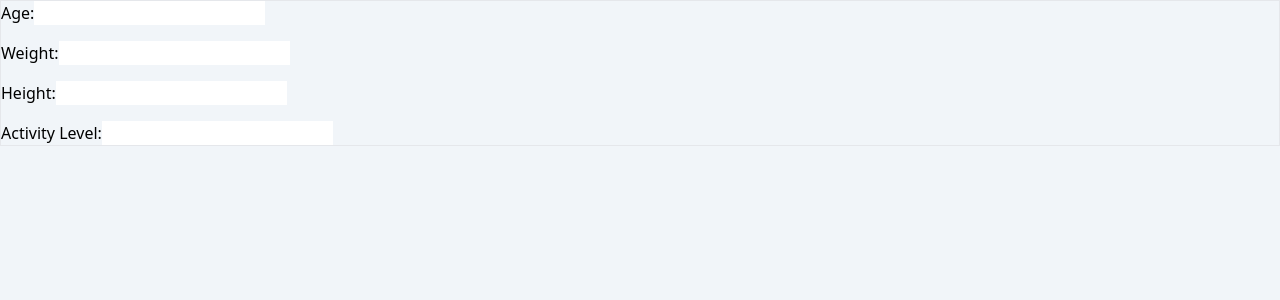
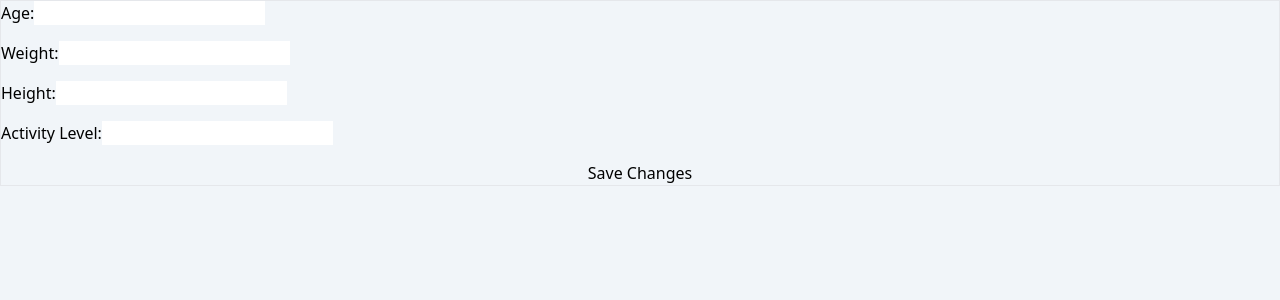
Before and after one commit to Jesusborjas006/TrackMyBite, a React (Vite) app: page /edit/user in a window 1280 px wide. Shown: the top 300 px of the page. Built offline with nearby package versions, Linux system fonts and the light colour scheme.

Commit message:
Edit user capability

```diff
--- a/src/App.tsx
+++ b/src/App.tsx
@@ -17,6 +17,7 @@ function App() {
     height: "",
     activityLevel: "",
   });
+  console.log(userInfo);
   const [meals, setMeals] = useState<MealType[]>([]);
   const [caloriesRemaining, setCaloriesRemaining] = useState(2000);
   const [totalMealCalories, setTotalMealCalories] = useState(0);
@@ -68,7 +69,11 @@ function App() {
         <Route
           path="/edit/user"
           element={
-            <EditProfile userInfo={userInfo} setUserInfo={setUserInfo} />
+            <EditProfile
+              userInfo={userInfo}
+              setUserInfo={setUserInfo}
+              user={user}
+            />
           }
         />
       </Routes>
--- a/src/pages/EditProfile.tsx
+++ b/src/pages/EditProfile.tsx
@@ -1,3 +1,5 @@
+import { useLocation, useNavigate } from "react-router-dom";
+
 interface EditProfileProps {
   userInfo: {
     user: string;
@@ -15,11 +17,19 @@ interface EditProfileProps {
       activityLevel: string;
     }>
   >;
+  user: string;
 }
 
-const EditProfile = ({ userInfo, setUserInfo }: EditProfileProps) => {
+const EditProfile = ({ userInfo, setUserInfo, user }: EditProfileProps) => {
+  const navigate = useNavigate();
+
   const handleChange = (e) => {
     setUserInfo({ ...userInfo, [e.target.name]: e.target.value });
+  };
+
+  const saveUserChanges = (e: { preventDefault: () => void }) => {
+    e.preventDefault();
+    navigate(`/profile/${user}`);
   };
 
   return (
@@ -63,6 +73,7 @@ const EditProfile = ({ userInfo, setUserInfo }: EditProfileProps) => {
           onChange={handleChange}
         />
       </div>
+      <button onClick={saveUserChanges}>Save Changes</button>
     </form>
   );
 };
```
